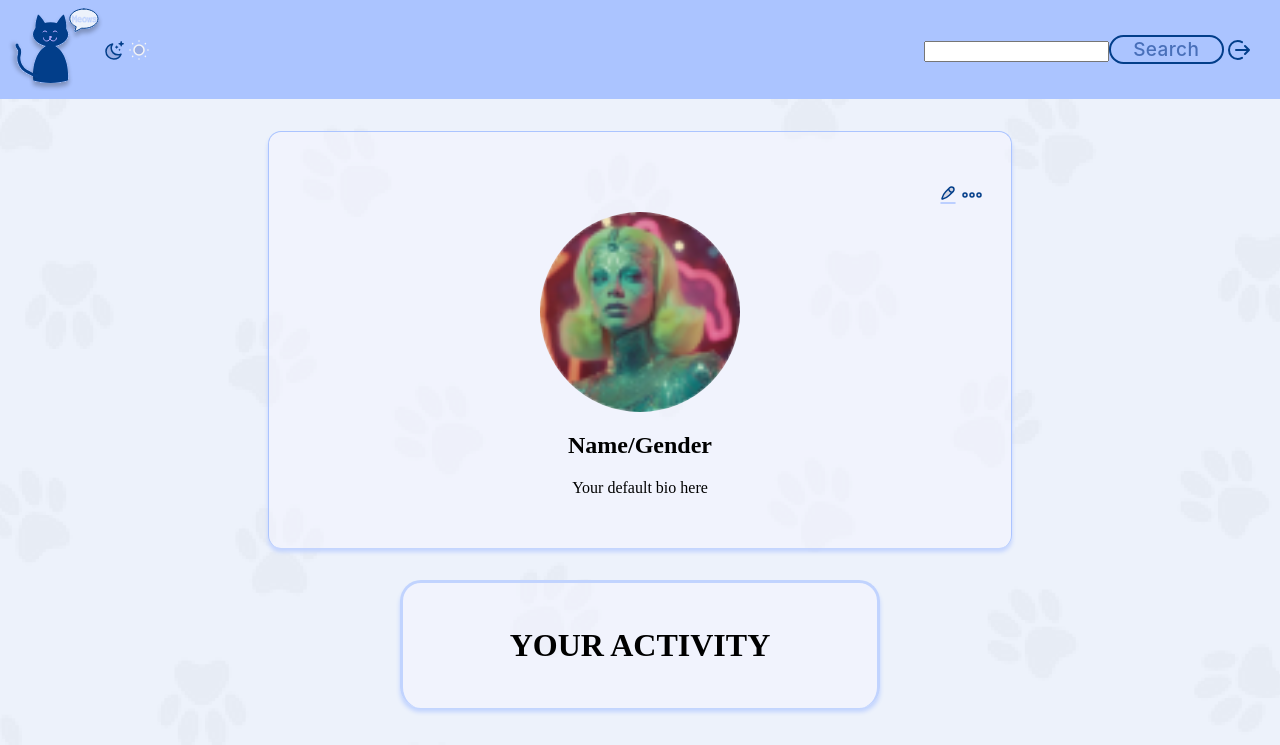
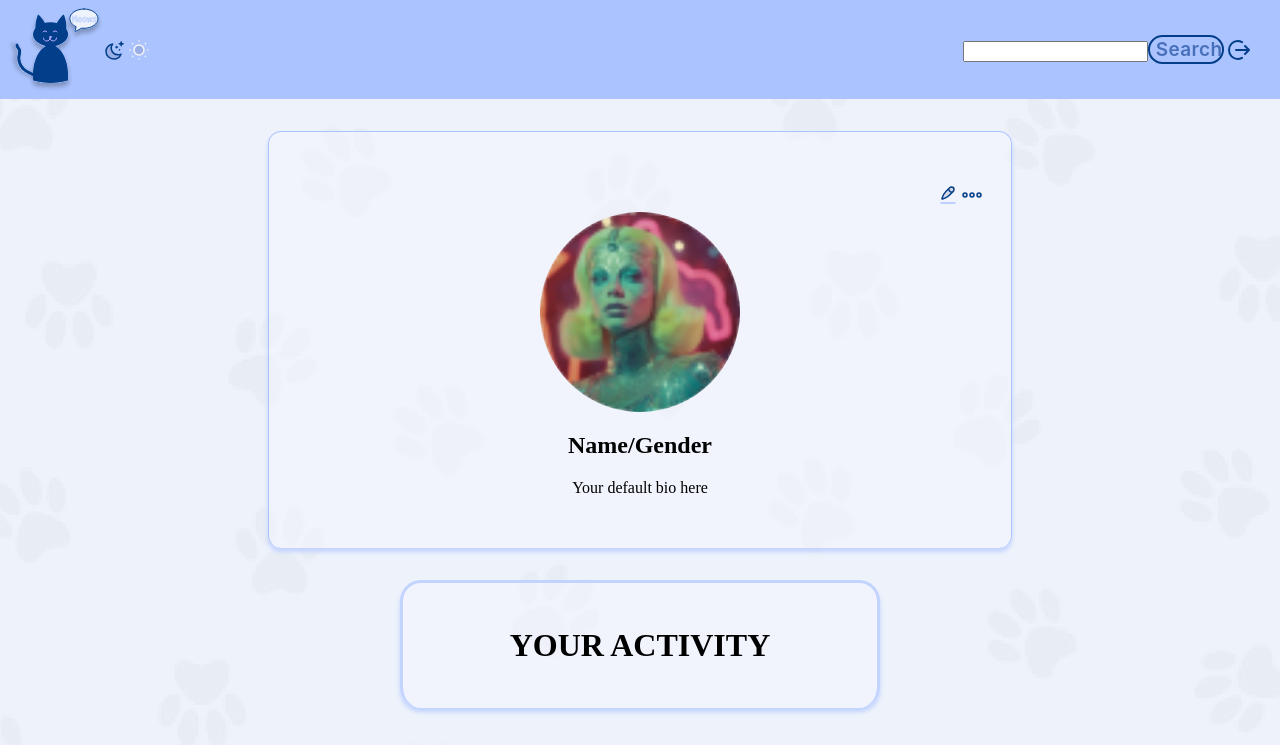
Before and after one commit to LeahJKH/Meows, a React (Vite) app: page /userprofile in a window 1280 px wide. Shown: the top 745 px of the page. Built offline with nearby package versions, Linux system fonts and the light colour scheme.

Commit message:
Changed button for save

```diff
--- a/src/Pages/UserProfilePage/userProfile.module.css
+++ b/src/Pages/UserProfilePage/userProfile.module.css
@@ -42,3 +42,8 @@
   display: flex;
   margin-left: 100%;
 }
+
+button {
+  width: 4em;
+  font-weight: 600;
+}
```
